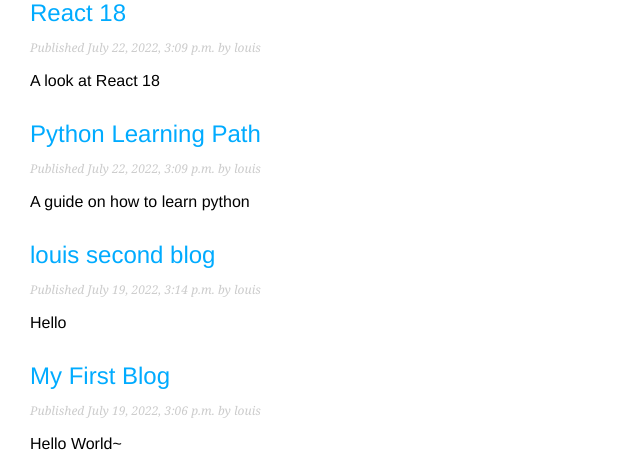
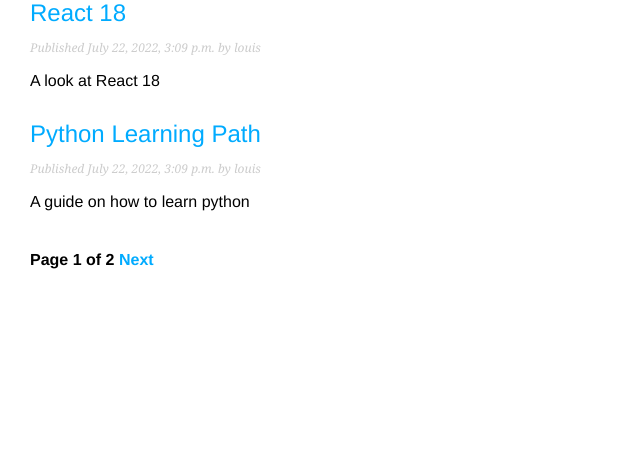
Before and after one commit to louiskwt/louis_blog, a Django app: page /blog/ in a window 1280 px wide. Shown: the part 463-932 px from the top of the page, without its empty margins (0-640 px from the left). After the commit the page ends 732 px from the top, so only its background shows below. Run offline with Django 3.2, Linux system fonts and the light colour scheme; data comes from the database, SQL or seed files in the repository; both versions use the stored data as it was after the commit.

Commit message:
add pagination

```diff
--- a/blog/templates/blog/post/list.html
+++ b/blog/templates/blog/post/list.html
@@ -15,5 +15,7 @@
 {{ post.body|truncatewords:30|linebreaks }}
 <!-- End post content -->
 {% endfor %}
+<!-- Pagination -->
+{% include "pagination.html" with page=posts %}
 <!-- End posts -->
 {% endblock %}
--- /dev/null
+++ b/blog/templates/pagination.html
@@ -0,0 +1,12 @@
+<div class="pagination">
+  <span class="step-links">
+    {% if page.has_previous %}
+    <a href="?page={{ page.previous_page_number }}"> Previous </a>" {% endif %}
+    <span class="current">
+      Page {{ page.number }} of {{ page.paginator.num_pages }}
+    </span>
+    {% if page.has_next %}
+    <a href="?page={{ page.next_page_number }}"> Next </a>
+    {% endif %}
+  </span>
+</div>
--- a/blog/views.py
+++ b/blog/views.py
@@ -1,10 +1,21 @@
 from django.shortcuts import render, get_object_or_404
 from .models import Post
+from django.core.paginator import Paginator, EmptyPage, PageNotAnInteger
 # Create your views here.
 
 def post_list(request):
-    posts = Post.published.all()
-    return render(request, 'blog/post/list.html', {'posts': posts})
+    object_list = Post.published.all()
+    paginator = Paginator(object_list, 5)
+    page = request.GET.get('page')
+    try:
+        posts = paginator.page(page)
+    except PageNotAnInteger:
+        # if page is not an integer deliver the first page
+        posts = paginator.page(1)
+    except EmptyPage:
+        # if page is out of range deliver last page of results
+        posts = paginator.page(paginator.num_pages)
+    return render(request, 'blog/post/list.html', {'page': page, 'posts': posts})
 
 
 def post_detail(request, year, month, day, post):
```
Also changed, not shown: db.sqlite3.
